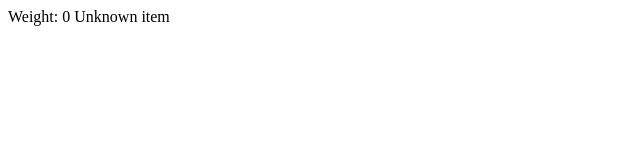
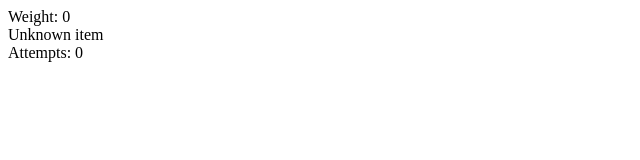
Before and after one commit to skunert/whatIsOntheSkale, a website: page what.html in a window 1280 px wide. Shown: the whole page, without its empty margins (0-640 px from the left). Drawn offline with nearby package versions, Linux system fonts and the light colour scheme; no server answers.

Commit message:
fix bug with missing span

```diff
--- a/what.html
+++ b/what.html
@@ -7,7 +7,11 @@
 <body>
   Weight:
   <span id="weight">0</span>
+  <br/>
   <span id="what">Unknown item</span>
+  <br/>
+  <span id="attempt">Attempts: 0</span>
+
   <script src="https://cdnjs.cloudflare.com/ajax/libs/socket.io/2.0.4/socket.io.js"></script>
   <script>
     var httpProtocol = window.location.protocol
@@ -66,7 +70,7 @@
     })
 
     function detect(weight) {
-      counter ++;
+      counter++;
       if (weight < item.weight * 0.9) {
         return "Item is heavier"
       }
@@ -77,17 +81,17 @@
     }
 
 
-    function attemptCounter(){
-      if (attempt == 1){
+    function attemptCounter() {
+      if (attempt == 1) {
         return "Excellent, on your first guess"
       }
-      if (attempt == 2){
+      if (attempt == 2) {
         return "Nice, you got it correct!"
       }
-      if (attempt == 3){
+      if (attempt == 3) {
         return "goodjob!"
       }
-      if (attempt > 3){
+      if (attempt > 3) {
         return "Not bad, but you could do better!"
       }
     }
```
